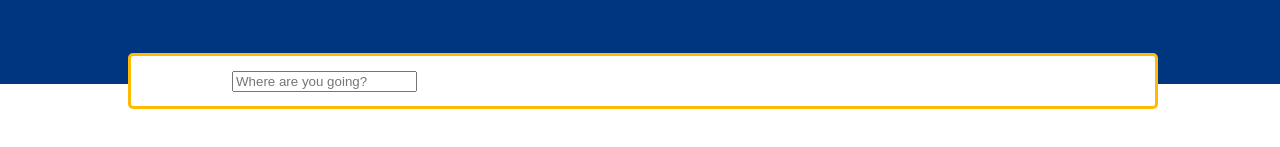
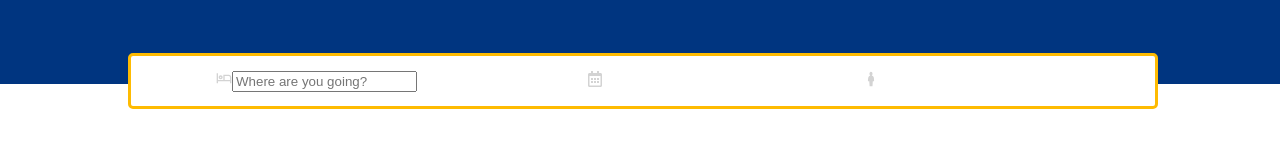
Before and after one commit to Shahriyar-Hosen/bd-booking, a React (Create React App) app: page / in a window 1280 px wide. Shown: the part 313-460 px from the top of the page. Built offline with nearby package versions, Linux system fonts and the light colour scheme.

Commit message:
.headerIcon{

```diff
--- a/src/Components/Header/Header.css
+++ b/src/Components/Header/Header.css
@@ -60,3 +60,7 @@
   width: 99%;
   max-width: 1024px;
 }
+
+.headerIcon{
+  color: lightgray;
+}
```
